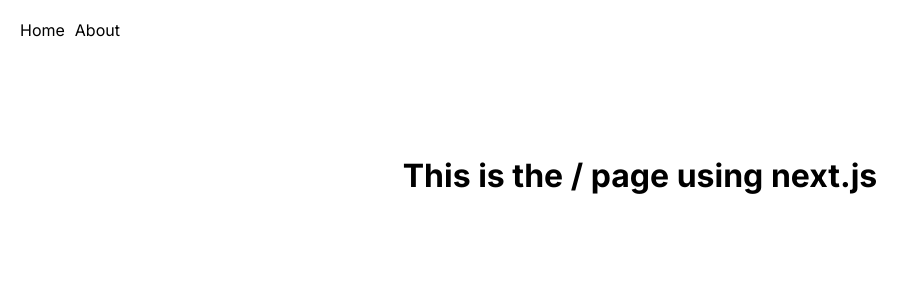
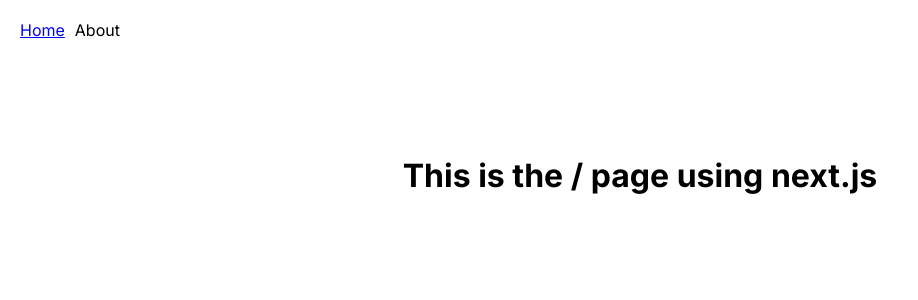
Before and after one commit to jakebennett18505/mirrored-app, a Next.js app: page / in a window 1280 px wide. In both pictures the pointer is over the link "Home". Shown: the top 300 px of the page, without its empty margins (0-918 px from the left). Built offline with nearby package versions, Linux system fonts and the light colour scheme.

Commit message:
Hover effect

```diff
--- a/src/app/layout.module.css
+++ b/src/app/layout.module.css
@@ -3,3 +3,8 @@
     padding: 20px;
     gap: 10px;
 }
+
+.navbar a:hover {
+    color: blue;
+    text-decoration: underline;
+}
```
